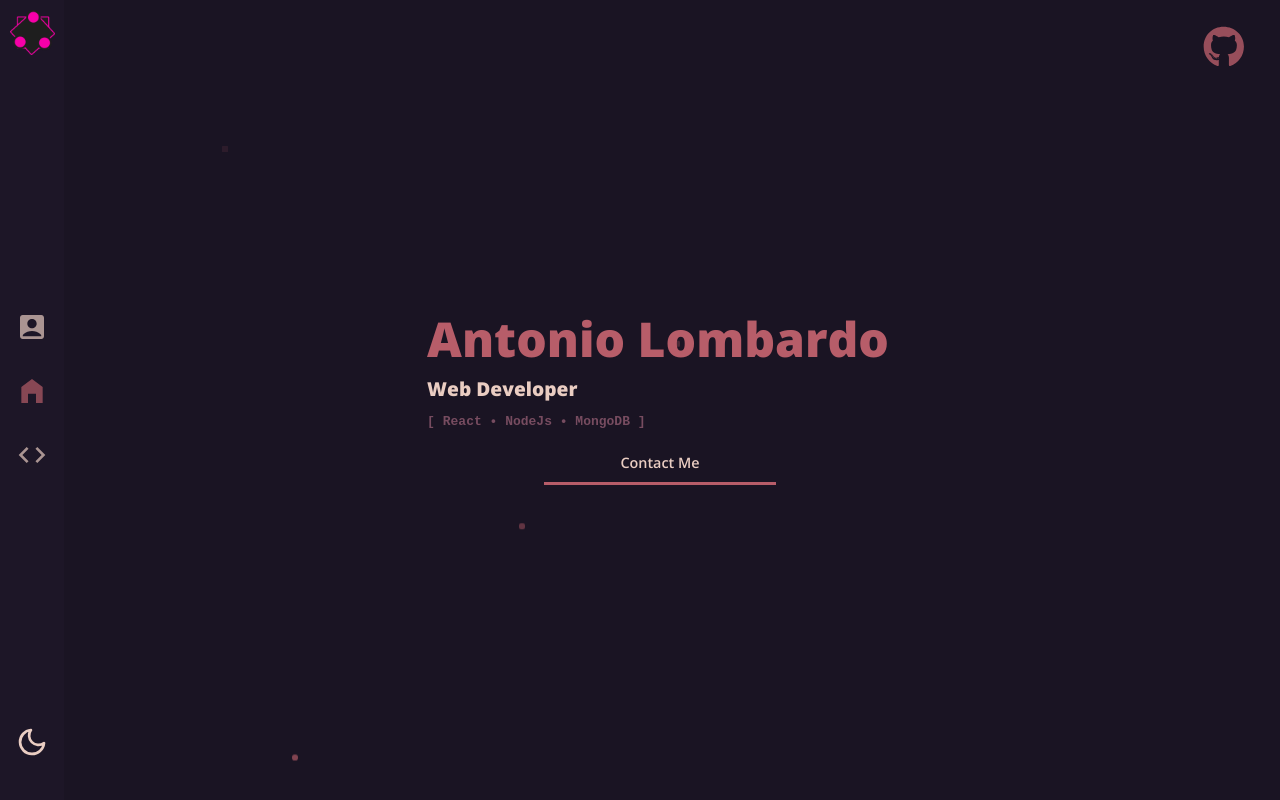
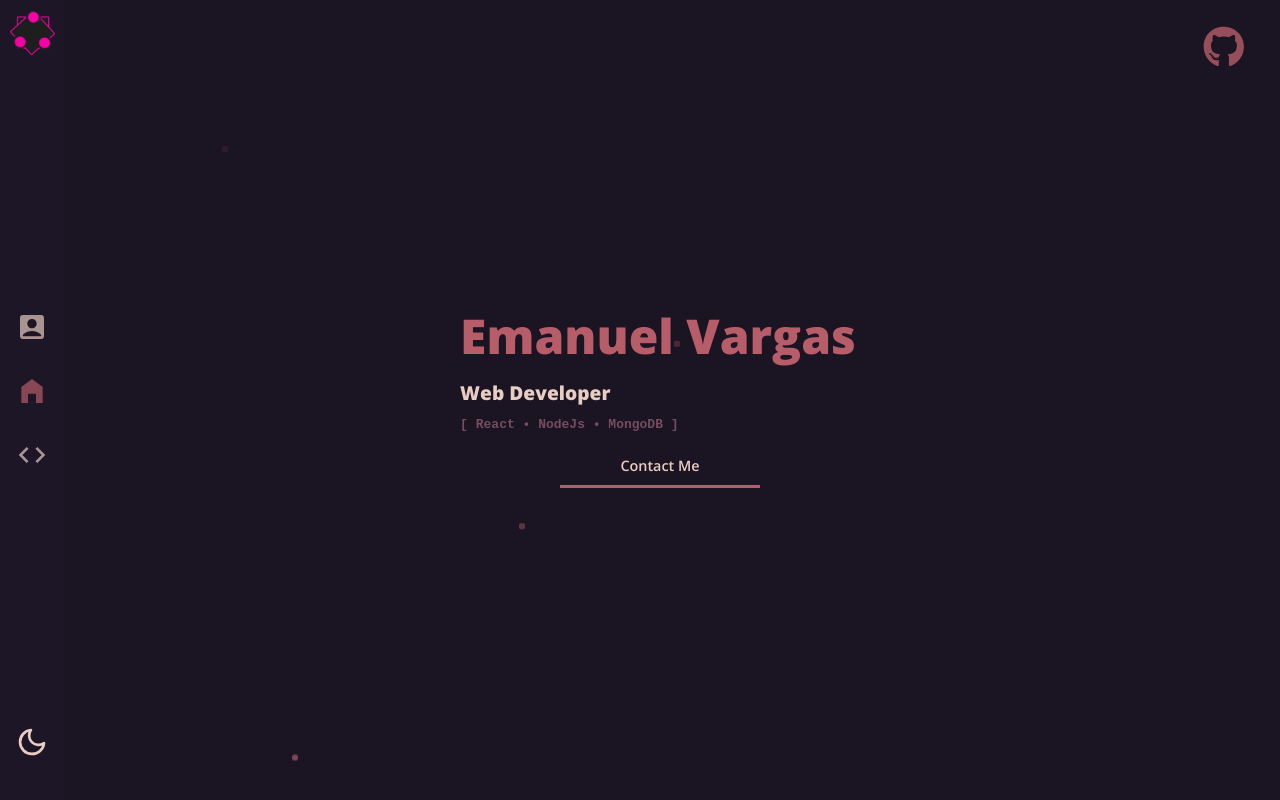
Before and after one commit to mr-ema/mr-ema.github.io, a React app: page /#/ in a window 1280 px wide. Built offline with nearby package versions, Linux system fonts and the light colour scheme.

Commit message:
Change Name

```diff
--- a/src/Pages/home/Home.tsx
+++ b/src/Pages/home/Home.tsx
@@ -27,7 +27,7 @@ export default function Home(): React.FunctionComponentElement<JSX.Element> {
       <ContactLinks />
       <InfoBox>
         <Slogan>
-          <Name>Antonio Lombardo</Name>
+          <Name>Emanuel Vargas</Name>
           <Info>Web Developer</Info>
           <Technologies><b>[</b> React • NodeJs • MongoDB <b>]</b></Technologies>
           <ContactMe onClick={() => setContactMe(!contactMe)}>Contact Me</ContactMe>
@@ -112,6 +112,7 @@ const Name = styled.h1`
   font-weight: 800;
   white-space: nowrap;
   width: 100%;
+  padding: 0 0 .4rem 0;
   overflow: hidden;
 
   @media (max-width: 650px) {
```
